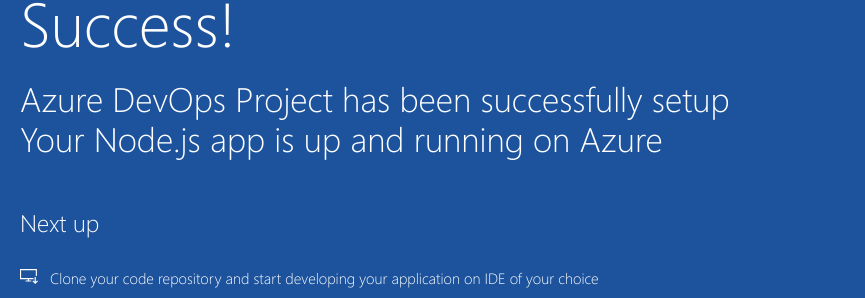
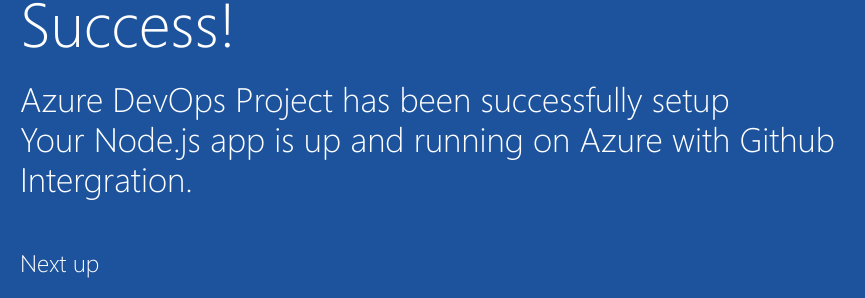
Before and after one commit to yparam/nodejs-plainwebapp, a website: page index.html in a window 1280 px wide. Shown: the part 392-690 px from the top of the page, 205-1070 px from the left. Drawn offline with Linux system fonts and the light colour scheme.

Commit message:
Update index.html

```diff
--- a/index.html
+++ b/index.html
@@ -164,7 +164,7 @@
             <div class="content-body">
                 <div class="success-text">Success!</div>
                 <div class="description line-1"> Azure DevOps Project has been successfully setup </div>
-                <div class="description line-2"> Your Node.js app is up and running on Azure</div>
+                <div class="description line-2"> Your Node.js app is up and running on Azure with Github Intergration.</div>
                 <div class="next-steps-container">
                     <div class="next-steps-header">Next up</div>
                     <div class="next-steps-body">
```
